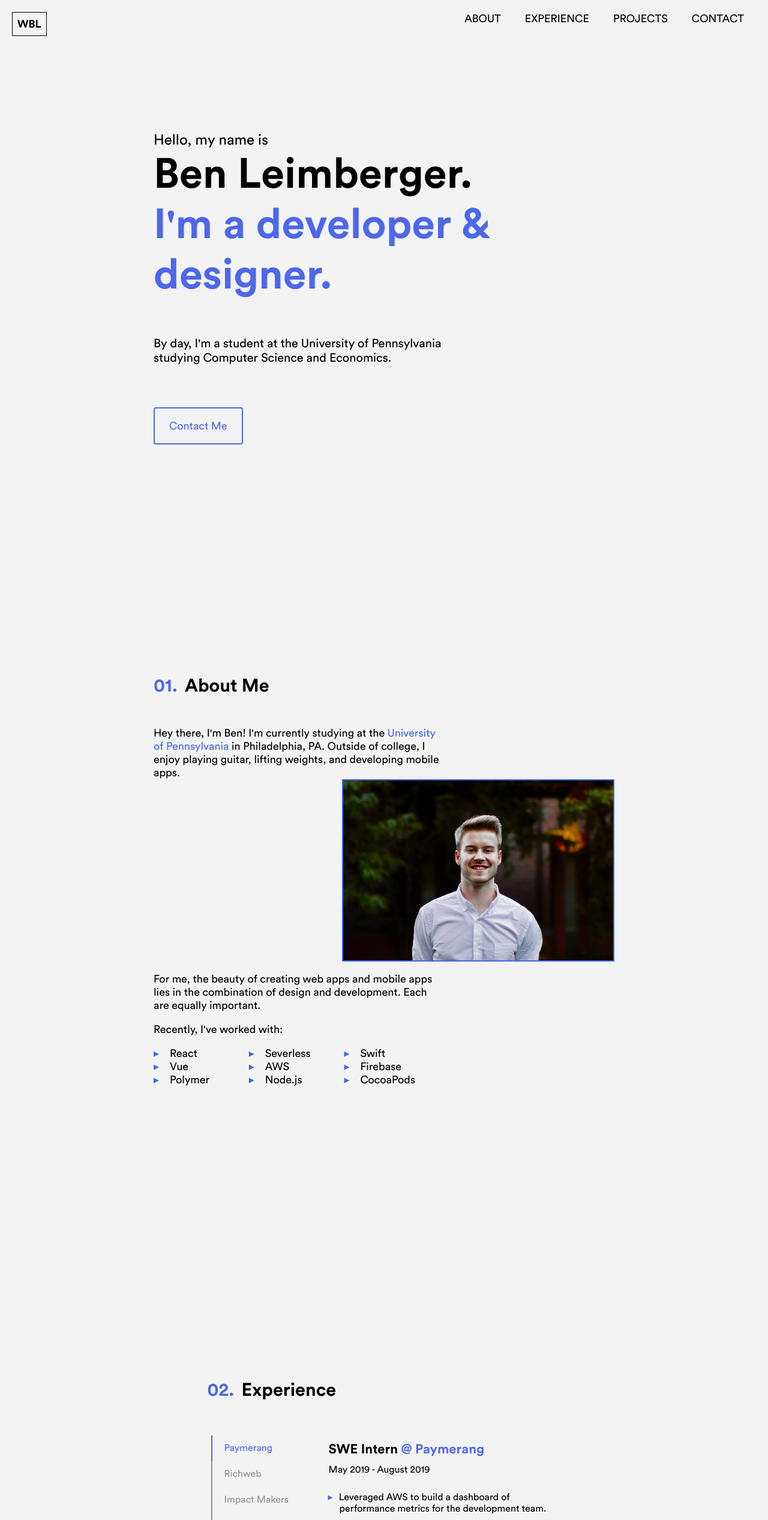
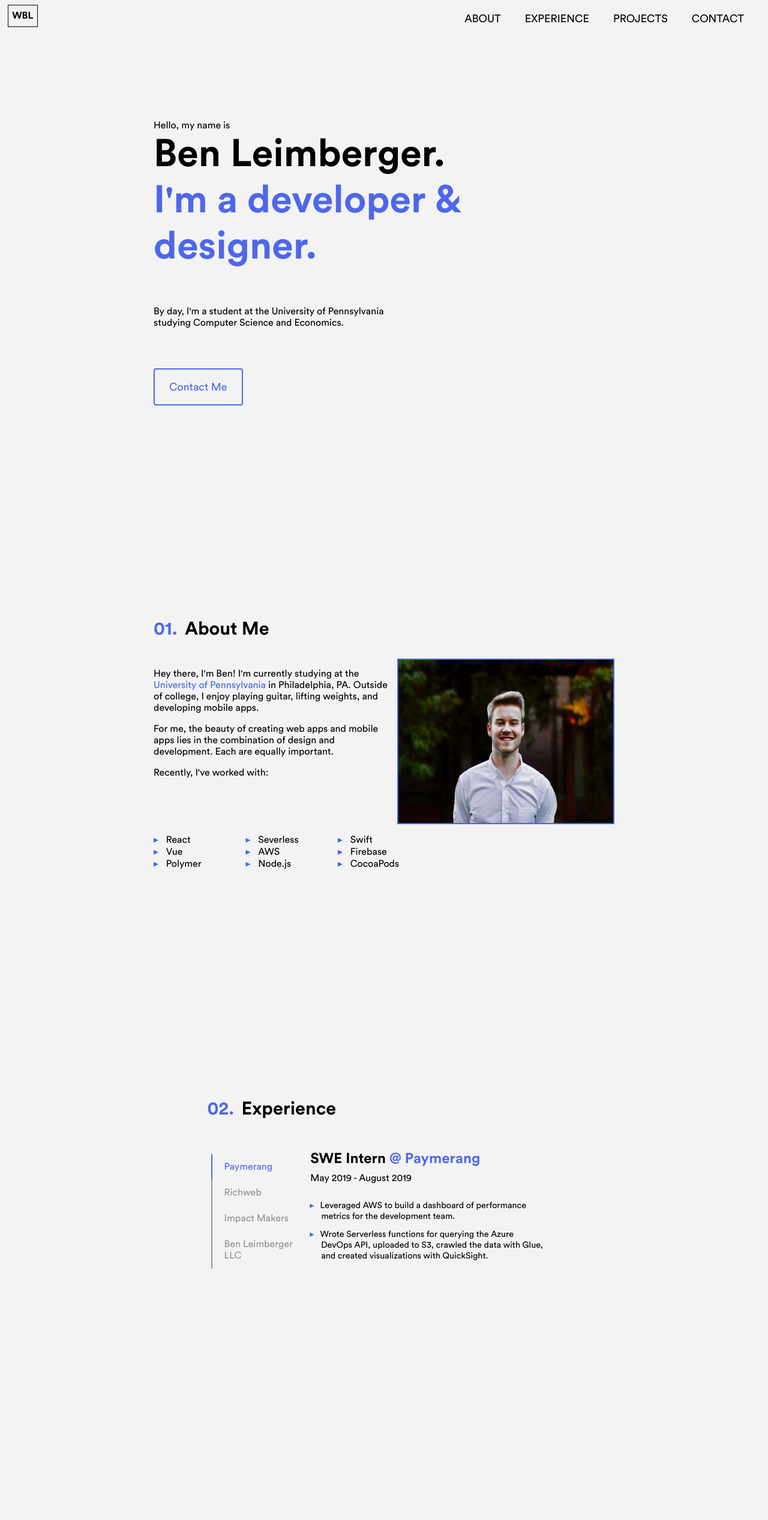
Before and after one commit to benleim/personal-site, a React (Create React App) app: page / in a window 1280 px wide. Shown: the top 2534 px of the page at 60% size. Built offline with nearby package versions, Linux system fonts and the light colour scheme.

Commit message:
Significant changes

```diff
--- a/src/Components/About.css
+++ b/src/Components/About.css
@@ -1,6 +1,7 @@
 .About {
-    padding: 220px 0px 220px 0px;
-    width: calc(60%);
+    padding: 25vh 0px 25vh 0px;
+    height: 50vh;
+    width: 60vw;
 }
 
 .About-TitleNum {
@@ -15,10 +16,10 @@
 }
 
 .About-Desc {
-    width: 480px;
+    width: 31vw;
     float: left;
     clear: left;
-    font-size: 18px;
+    font-size: 2vh;
     margin-bottom: 0px;
 }
 
@@ -29,10 +30,10 @@
 .About-Techs {
     float: left;
     clear: left;
-    font-size: 18px;
+    font-size: 2vh;
     padding: 0px;
     columns: 3;
-    column-gap: 40px;
+    column-gap: 4vw;
 }
 
 .About-Techs li {
@@ -41,13 +42,13 @@
 
 .About-Techs li::before {
     content: '\25B8';
-    padding-right: 1em;
+    padding-right: 1vw;
     color: #4367eb;
 }
 
 .About-PicMe {
-    width: 450px;
-    height: 300px;
+    width: 28vw;
+    height: 34vh;
     float: right;
     border: 2px solid #4367eb;
 }
--- a/src/Components/Experience.css
+++ b/src/Components/Experience.css
@@ -1,6 +1,6 @@
 .Experience {
-    padding: 220px 0px 220px calc(14%);
-    width: calc(60%);
+    padding: 25vh 0px 25vh 14vw;
+    width: 60vw;
 }
 
 .Exp-TitleNum {
@@ -16,7 +16,7 @@
 
 .Exp-List {
     padding-left: 6px;
-    width: 184px;
+    width: 12vw;
     float: left;
     margin-right: 0px;
 }
@@ -42,7 +42,7 @@
 .Exp-DescContainer {
     float: left;
     padding-left: 12px;
-    width: calc(100% - 202px);
+    width: 46vw;
 
 }
 
@@ -50,9 +50,9 @@
     color: black;
     float: left;
     font-weight: bold;
-    font-size: 22px;
-    margin-top: 36px;
-    margin-bottom: 12px;
+    font-size: 3vh;
+    margin-top: 2.5vh;
+    margin-bottom: 1vh;
     display: inline;
     width:100%;
 }
@@ -88,7 +88,7 @@
 .Exp-JobSubtitle {
     float: left;
     margin-top: 0px;
-    font-size: 16px;
+    font-size: 2vh;
     font-weight: normal;
     width: 100%;
 }
@@ -96,7 +96,7 @@
 .Exp-JobList {
     float: left;
     clear: right;
-    font-size: 16px;
+    font-size: 1.8vh;
     margin: 0px 0px 0px 0px;
     padding: 0px 0px 0px 8px;
     width: 65%;
--- a/src/Components/Home.css
+++ b/src/Components/Home.css
@@ -1,35 +1,35 @@
 .Home-Container {
-    width: calc(60%);
-    height: 435px;
+    width: 60vw;
+    height: 50vh;
     float: left;
-    padding: 220px 0px 220px 0px;
+    padding: 25vh 0px 25vh 0vw;
 }
 
 .Home-Name {
     text-align: left;
     margin: 0px;
     font-weight: bold;
-    font-size: 70px;
+    font-size: 8vh;
 }
 
 .Home-Desc {
     text-align: left;
     margin: 0px;
-    font-size: 70px;
+    font-size: 8vh;
     font-weight: bold;
     color: #4e67eb
 }
 
 .Home-Intro {
     margin: 0px;
-    font-size: 24px;
+    font-size: 2vh;
     font-weight: normal;
 }
 
 .Home-Subtext {
     float: left;
     margin-top: 60px;
-    font-size: 20px;
+    font-size: 2vh;
     width: 100%;
 }
 
--- a/src/Components/Navigation.css
+++ b/src/Components/Navigation.css
@@ -1,17 +1,20 @@
 .Nav {
     position: fixed;
     top: 0px;
-    width: 100%;
+    width: 100vw;
+    height: 7vh;
     font-size: 18px;
     background-color: #f3f3f3;
 }
 
 .Nav-Icon {
     float: left;
-    margin: 20px;
     font-weight: bold;
     border: 1px black solid;
-    padding: 8px;
+    vertical-align: middle;
+    font-size: 2vh;
+    padding: 1vh 0.5vw 1vh 0.5vw;
+    margin: 1vh 0vw 1vh 1vw;
 }
 
 .Nav-Options {
@@ -30,6 +33,7 @@
     position: relative;
     text-decoration: none;
     color: black;
+    vertical-align: bottom;
 }
 
 .Nav-Link:after{
--- a/src/Components/Projects.css
+++ b/src/Components/Projects.css
@@ -1,6 +1,7 @@
 .Projects {
-    width: calc(60%);
-    padding: 220px 0px 220px 0;
+    width: 60vw;
+    height: 50vh;
+    padding: 25vh 0vw 25vh 0vw;
 }
 
 .Proj-TitleNum {
@@ -22,7 +23,15 @@
     background-color: black;
     width: 100%;
     height: 200px;
+
 }
+
+.Proj-FeatContainer {
+    display: flex;
+    flex-direction: column;
+}
+
+/* Even Projects */
 
 .Proj-FeatTitle {
     text-align: right;
@@ -51,3 +60,82 @@
     text-align: right;
     padding: 20px;
 }
+
+.Proj-Pic {
+    width: 200px;
+}
+
+.Proj-DataDiv {
+    width: 50%;
+    float: right;
+}
+
+.Proj-SkillListItem {
+    display: inline-block;
+    padding: 0px 0px 0px 16px;
+}
+
+/* Odd Projects */
+
+.Proj-FeatTitle2 {
+    text-align: left;
+    color: #4e67eb;
+    font-size: 14px;
+    margin-bottom: 6px;
+}
+
+.Proj-FeatPTitle2 {
+    text-align: left;
+    color: black;
+    width: 100%;
+    font-size: 28px;
+    font-weight: bold;
+    margin-top: 0px;
+}
+
+.Proj-DescDiv2 {
+    float: left;
+    height: 100px;
+    width: 400px;
+    background-color: #fff;
+    border-radius: 4px;
+    box-shadow: 0 1px 3px rgba(0,0,0,0.12), 0 1px 2px rgba(0,0,0,0.24);
+    font-size: 16px;
+    text-align: left;
+    padding: 20px;
+
+}
+
+.Proj-DataDiv2 {
+    width: 50%;
+    float: left;
+}
+
+.Proj-PicDiv2 {
+    float: right;
+}
+
+#FirstProj {
+    margin-top: 0px;
+}
+
+.Proj-SkillList {
+    list-style: none;
+    font-size: 16px;
+    color: #919191;
+    float: right;
+    padding: 0px;
+}
+
+.Proj-SkillList2 {
+    list-style: none;
+    font-size: 16px;
+    color: #919191;
+    float: left;
+    padding: 0px;
+}
+
+.Proj-SkillListItem2 {
+    display: inline-block;
+    padding: 0px 16px 0px 0px;
+}
```
Also changed, not shown: src/Components/Projects.js (+64 -10 lines).
